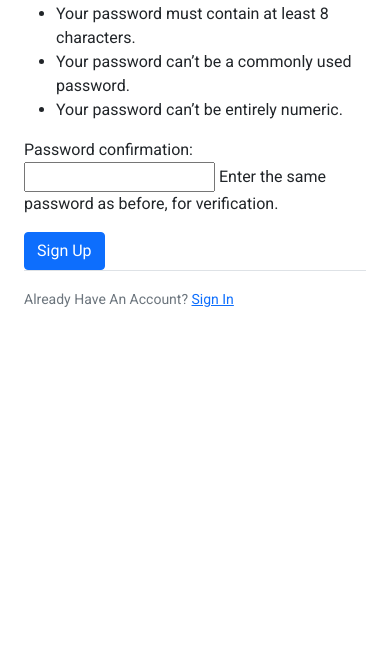
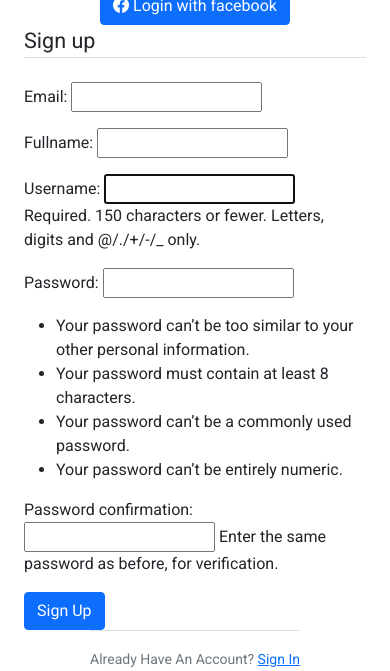
Before and after one commit to amani-joseph/instagram, a Django app: page /register/ in a window 390 px wide; the page is wider, and only the part inside the window is pictured. Shown: the part 588-1259 px from the top of that part. Before the commit the page ends 895 px from the top of that part, so only its background shows below. Run offline with Django 4.2, Linux system fonts and the light colour scheme; some libraries are stand-ins or nearby versions.

Commit message:
Added some styling to the registration form

```diff
--- /dev/null
+++ b/users_app/forms.py
@@ -0,0 +1,12 @@
+from django import forms
+from django.contrib.auth.models import User
+from django.contrib.auth.forms import UserCreationForm
+
+
+class UserRegisterForm(UserCreationForm):
+    email = forms.EmailField()
+    fullname = forms.CharField()
+
+    class Meta:
+        model = User
+        fields = ['email', 'fullname', 'username', 'password1', 'password2']
--- a/users_app/templates/users/register.html
+++ b/users_app/templates/users/register.html
@@ -1,15 +1,22 @@
 {%extends 'insta/base.html'%}
 {% block content %}
-    <div class="container col-md-6">
-        <div class="container-fluid">
+    <div class="container col-md-3 d-flex flex-column align-items-center">
+        <div class="">
+        <a  href="#">
+      <img class="img-fluid w-75 p-3 mx-auto my-2" src="https://freepngimg.com/thumb/logo/70011-instagram-script-typeface-myfonts-user-logo-font.png" width="" alt=""  class="d-inline-block align-text-top">
+
+    </a>
+        </div>
+        <div class="container-fluid d-flex flex-column align-items-center">
+            <div class="btn btn-primary"><span><i class="bi bi-facebook"></i></span> Login with facebook</div>
         <form method="POST">
             {% csrf_token %}
             <fieldset class="form-group">
                 <legend class="border-bottom mb-4">Sign up</legend>
                  {{ form.as_p}}
             </fieldset>
-            <div class="form-group">
-                <button class="btn btn-primary" type="submit">Sign Up</button>
+            <div class="form-group mx-auto">
+                <button class="btn btn-primary mx-auto" type="submit">Sign Up</button>
             </div>
         </form>
         <div class="border-top pt-3">
--- a/users_app/views.py
+++ b/users_app/views.py
@@ -1,16 +1,18 @@
 from django.shortcuts import render,redirect
 from django.contrib.auth.forms import UserCreationForm
 from django.contrib import messages
+from .forms import UserRegisterForm
 
 
 # Create your views here.
 def register(request):
     if request.method == 'POST':
-        form = UserCreationForm(request.POST)
+        form = UserRegisterForm(request.POST)
         if form.is_valid():
+            form.save()
             username = form.cleaned_data.get('username')
             messages.success(request, f'Account has been created for {username} \n welcome to instagram')
             return redirect('insta-home')
     else:
-        form = UserCreationForm()
-        return render(request, "users/register.html", {'form': form})
+        form = UserRegisterForm()
+    return render(request, "users/register.html", {'form': form})
```
